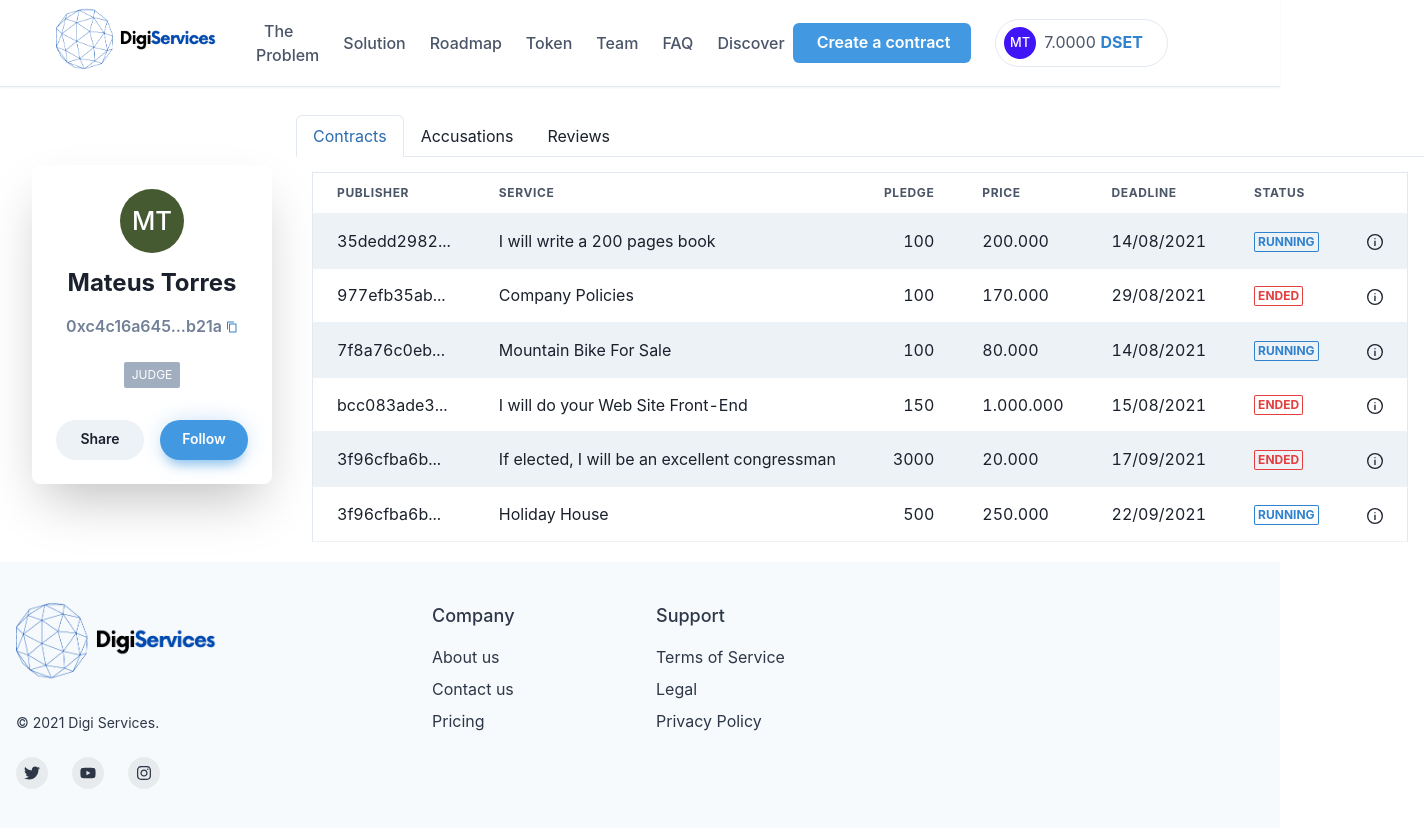
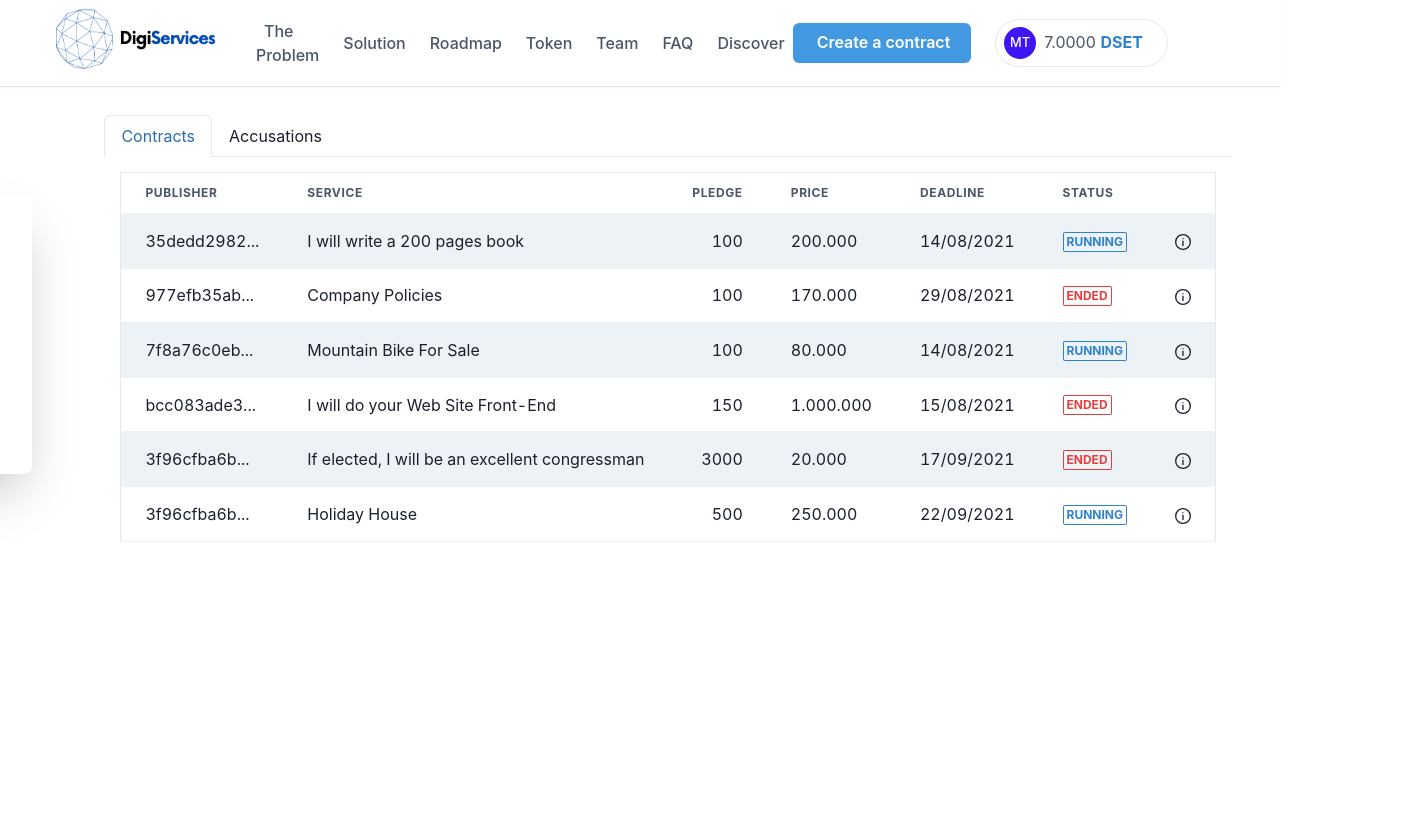
Before and after one commit to athena-labz/athena-frontend, a Next.js app: page /profile in a window 1280 px wide. Shown: the whole page, 1424 px wide, since content can reach past the window. After the commit the page ends 800 px from the top, so only its background shows below. Built offline with nearby package versions, Linux system fonts and the light colour scheme.

Commit message:
refactor

```diff
--- a/components/UserCard/index.tsx
+++ b/components/UserCard/index.tsx
@@ -60,32 +60,7 @@ import { judges } from '../../pages/api/judges';
           </Stack>
 
           <Stack mt={8} direction={'row'} spacing={4}>
-            <Button
-              flex={1}
-              fontSize={'sm'}
-              rounded={'full'}
-              _focus={{
-                bg: 'gray.200',
-              }}>
-              Share
-            </Button>
-            <Button
-              flex={1}
-              fontSize={'sm'}
-              rounded={'full'}
-              bg={'blue.400'}
-              color={'white'}
-              boxShadow={
-                '0px 1px 25px -5px rgb(66 153 225 / 48%), 0 10px 10px -5px rgb(66 153 225 / 43%)'
-              }
-              _hover={{
-                bg: 'blue.500',
-              }}
-              _focus={{
-                bg: 'blue.500',
-              }}>
-              Follow
-            </Button>
+
           </Stack>
         </Box>
     </Center>
--- a/package.json
+++ b/package.json
@@ -11,11 +11,13 @@
   "dependencies": {
     "@chakra-ui/icons": "^1.0.15",
     "@chakra-ui/react": "^1.6.6",
+    "@choc-ui/chakra-autocomplete": "^4.13.0",
     "@choc-ui/logo": "^1.0.0",
     "@emotion/react": "11",
     "@emotion/styled": "11",
     "@types/react-vertical-timeline-component": "^3.0.1",
     "axios": "^0.21.1",
+    "chakra-ui-autocomplete": "^1.4.5",
     "emotion": "10.0.0",
     "framer-motion": "4",
     "next": "11.1.0",
--- a/pages/_app.tsx
+++ b/pages/_app.tsx
@@ -8,7 +8,7 @@ import { useRouter } from 'next/router'
 
 function MyApp({ Component, pageProps }: AppProps) {
   const router = useRouter()
-  const pathnames_not_show_footer = ['/login','/forgot-password','/reset-password',"/signup"]
+  const pathnames_not_show_footer = ['/login','/forgot-password','/profile','/reset-password',"/signup","/create-contract"]
 
   return (
     <ChakraProvider theme={customtheme}>
--- a/pages/profile.tsx
+++ b/pages/profile.tsx
@@ -23,56 +23,57 @@ import { judges } from './api/judges';
 import { InfoOutlineIcon } from '@chakra-ui/icons';
 import JudgeCard from '../components/JudgeCard';
 
-type Judge= {
+type Judge = {
   name: string;
   description: string;
   trust: number;
   price: number;
-  image?:string;
+  image?: string;
   isJudge: boolean;
 }
 
-type Service= {
-  id:number;
+type Service = {
+  id: number;
   type: string;
   publisher: string;
   title: string;
   description: string;
   trust: number;
   price?: number;
-  pledge:number;
+  pledge: number;
   deadline?: number;
-  badge_color:string;
+  badge_color: string;
   status: string;
-  image?:string;
+  image?: string;
   judge?: string;
 }
 
-type Discoverprops ={
+type Discoverprops = {
   accusations: Service[],
   services: Service[],
   judge: Judge
 }
 
-const ProfilePage = ({services, judge, accusations}:Discoverprops) => {
+const ProfilePage = ({ services, judge, accusations }: Discoverprops) => {
 
   return (
-    <Flex px="8" py="1" alignItems='row'>
+    <Flex px="12" py="1" alignItems='row' justifyContent="flex-end">
+      <div style={{ marginRight:"3rem",marginTop:"5rem"}}>
+        <UserCard name={judge.name} description={judge.description} trust={judge.trust} price={judge.price} isJudge={judge.isJudge} />
+      </div>
 
-        <UserCard name={judge.name} description={judge.description} trust={judge.trust} price={judge.price} isJudge={judge.isJudge}/>
-
+      <div style={{width:"100rem"}}>
         <Tabs variant="enclosed" colorScheme="blue" size="md" mt={6} ml={6}>
 
           <TabList>
             <Tab>Contracts</Tab>
             <Tab>Accusations</Tab>
-            <Tab>Reviews</Tab>
           </TabList>
 
           <TabPanels>
             <TabPanel>
 
-            <Table variant="striped" colorScheme="gray"  size='md' border="1px" borderColor="gray.200">
+              <Table variant="striped" colorScheme="gray" size='md' border="1px" borderColor="gray.200">
                 <Thead>
                   <Tr>
                     <Th>Publisher</Th>
@@ -88,13 +89,13 @@ const ProfilePage = ({services, judge, accusations}:Discoverprops) => {
                 <Tbody>
                   {services.map((service, index) => (
                     <Tr key={service.title}>
-                    <Td>{service.publisher.slice(0,10)}...</Td>
+                      <Td>{service.publisher.slice(0, 10)}...</Td>
                       <Td isTruncated>{service.title}</Td>
                       <Td isNumeric>{service.pledge}</Td>
                       <Td>{service.price}</Td>
                       <Td>{service.deadline}</Td>
                       <Td>{service.status == 'Running' ? <Badge variant="outline" colorScheme="blue">{service.status}</Badge> : <Badge variant="outline" colorScheme="red">{service.status}</Badge>}</Td>
-                    <Td><InfoOutlineIcon/></Td>
+                      <Td><InfoOutlineIcon /></Td>
                     </Tr>
                   ))}
                 </Tbody>
@@ -104,7 +105,7 @@ const ProfilePage = ({services, judge, accusations}:Discoverprops) => {
 
             <TabPanel>
 
-              <Table variant="striped" colorScheme="gray"  size='md' border="1px" borderColor="gray.200">
+              <Table variant="striped" colorScheme="gray" size='md' border="1px" borderColor="gray.200">
                 <Thead>
                   <Tr>
                     <Th>Publisher</Th>
@@ -119,12 +120,12 @@ const ProfilePage = ({services, judge, accusations}:Discoverprops) => {
                 <Tbody>
                   {accusations.map((accusation, index) => (
                     <Tr key={accusation.title}>
-                      <Td>{accusation.publisher.slice(0,10)}...</Td>
+                      <Td>{accusation.publisher.slice(0, 10)}...</Td>
                       <Td isTruncated>{accusation.title}</Td>
                       <Td isTruncated>{accusation.judge}</Td>
                       <Td>{accusation.price}</Td>
                       <Td>{accusation.deadline}</Td>
-                      <Td><InfoOutlineIcon/></Td>
+                      <Td><InfoOutlineIcon /></Td>
                     </Tr>
                   ))}
                 </Tbody>
@@ -133,38 +134,36 @@ const ProfilePage = ({services, judge, accusations}:Discoverprops) => {
 
             </TabPanel>
 
-            <TabPanel>
-              <p>Reviews!</p>
-            </TabPanel>
-
           </TabPanels>
         </Tabs>
+      </div>
+
     </Flex>
   );
 };
 
-export const getStaticProps:GetStaticProps = async () => {
+export const getStaticProps: GetStaticProps = async () => {
 
   //const {data} =  await api("services",{});
   const data = services();
   const data_accusations = accusations();
   const data_judges = {
-      "name": "Mateus Torres",
+    "name": "John Smith",
     "description": "This is the face of Alluin Moonwalker, a true adventurer among blood elves. He stands tiny among others, despite his bulky frame.",
     "trust": 15000,
     "price": 15,
-      image:"https://static.generated.photos/vue-static/face-generator/landing/wall/14.jpg",
+    image: "https://static.generated.photos/vue-static/face-generator/landing/wall/14.jpg",
     isJudge: true
   }
 
   return {
-    props:{
+    props: {
       services: data.services,
       judge: data_judges,
       accusations: data_accusations.accusations
 
     },
-    revalidate:60*60*24// 24 hours
+    revalidate: 60 * 60 * 24// 24 hours
   }
 }
 
```
Lines whose indentation alone changed are shown as unchanged.
